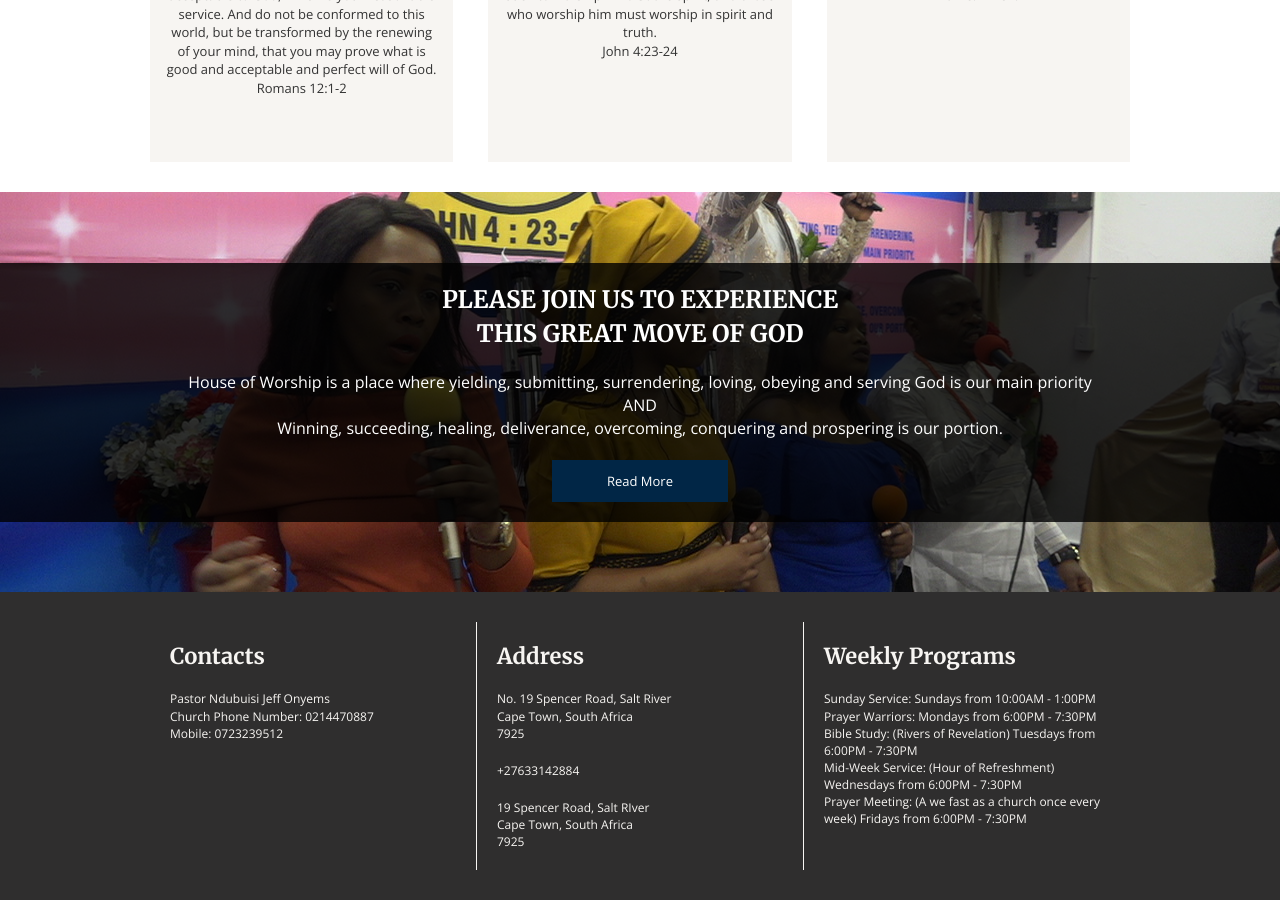
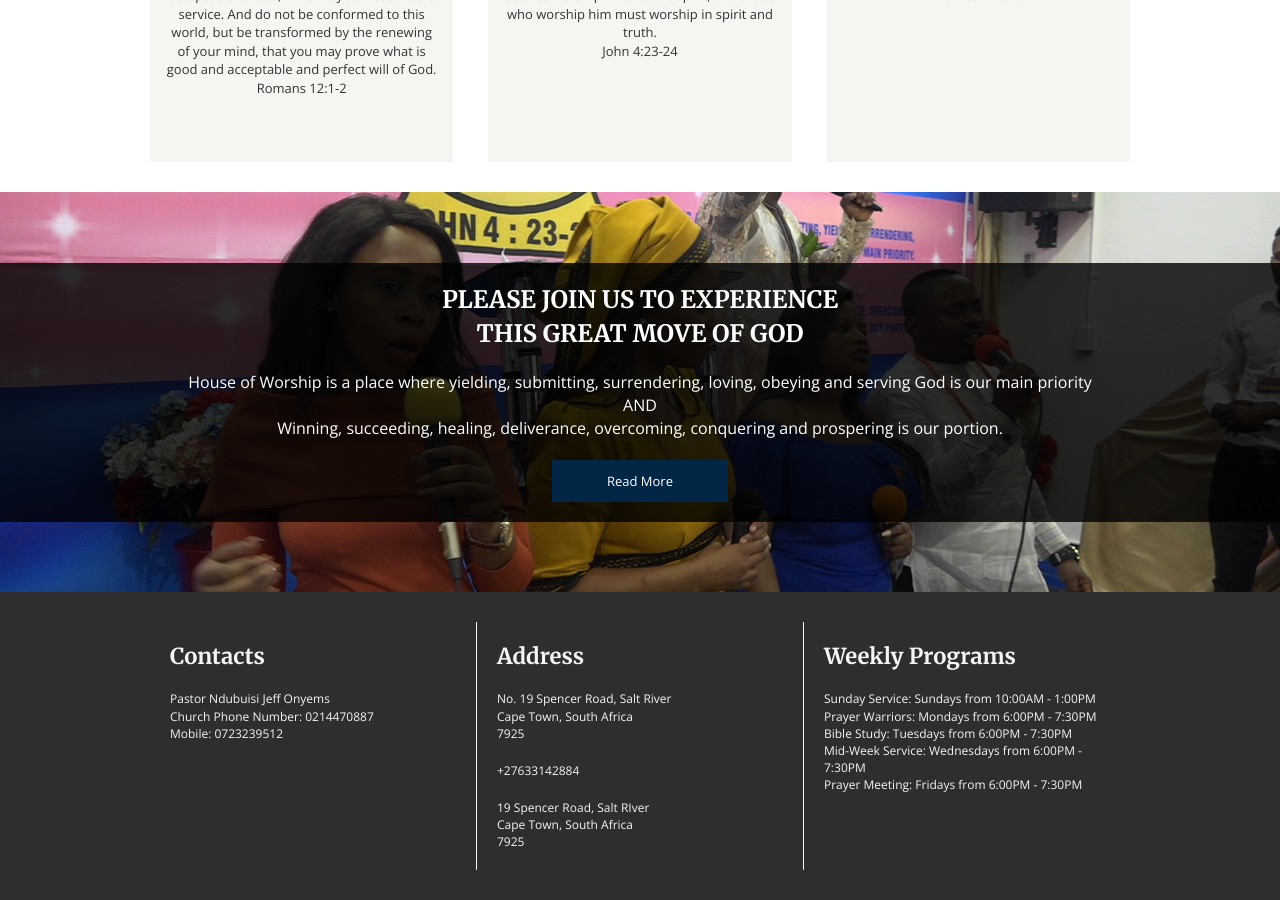
Before and after one commit to riyaadh47/hilary, a Jekyll site: the page built from index.html, in a window 1280 px wide and 900 px high, scrolled down 5395 px. Built offline with Jekyll 4.4.1, drawn with Linux system fonts in a browser that asks for light colours; nearby versions of some CDN libraries; library files that are not in the unit come from our copies.

Commit message:
Update from Forestry.io - Updated footer.json

```diff
--- a/_data/footer.json
+++ b/_data/footer.json
@@ -12,7 +12,7 @@
     },
     {
       "title": "Weekly Programs",
-      "description": "Sunday Service: Sundays from 10:00AM - 1:00PM<br/> Prayer Warriors: Mondays from 6:00PM - 7:30PM<br/> Bible Study: (Rivers of Revelation) Tuesdays from 6:00PM - 7:30PM<br/> Mid-Week Service: (Hour of Refreshment) Wednesdays from 6:00PM - 7:30PM<br/> Prayer Meeting: (A we fast as a church once every week) Fridays from 6:00PM - 7:30PM "
+      "description": "Sunday Service: Sundays from 10:00AM - 1:00PM<br/> Prayer Warriors: Mondays from 6:00PM - 7:30PM<br/> Bible Study: Tuesdays from 6:00PM - 7:30PM<br/> Mid-Week Service: Wednesdays from 6:00PM - 7:30PM<br/> Prayer Meeting: Fridays from 6:00PM - 7:30PM "
     }
   ]
 }
```
